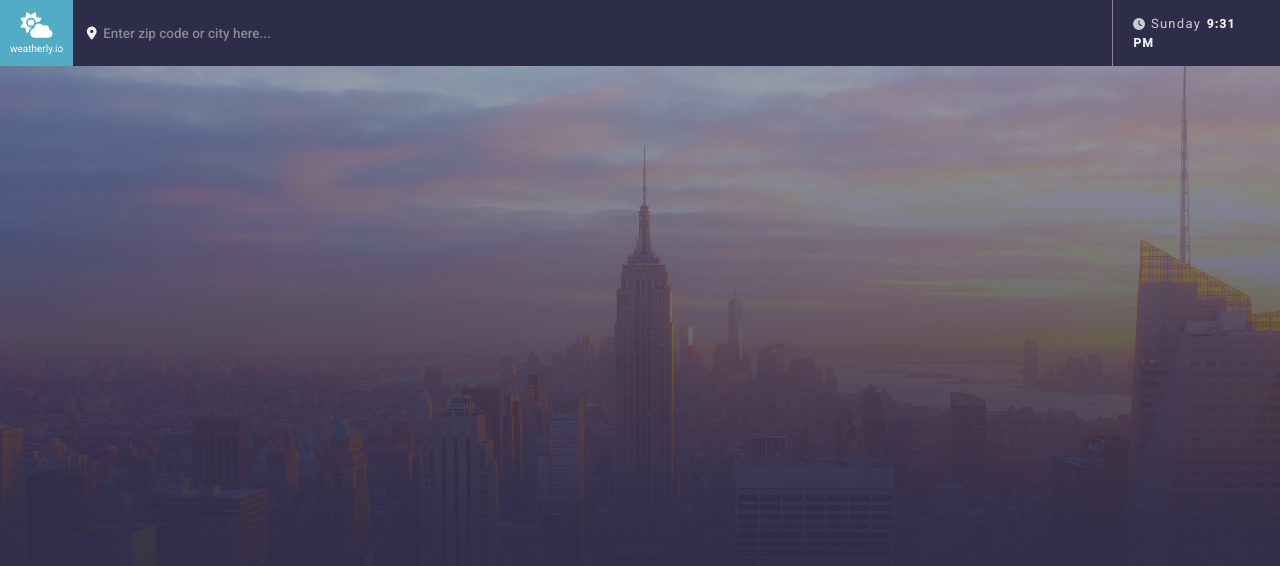
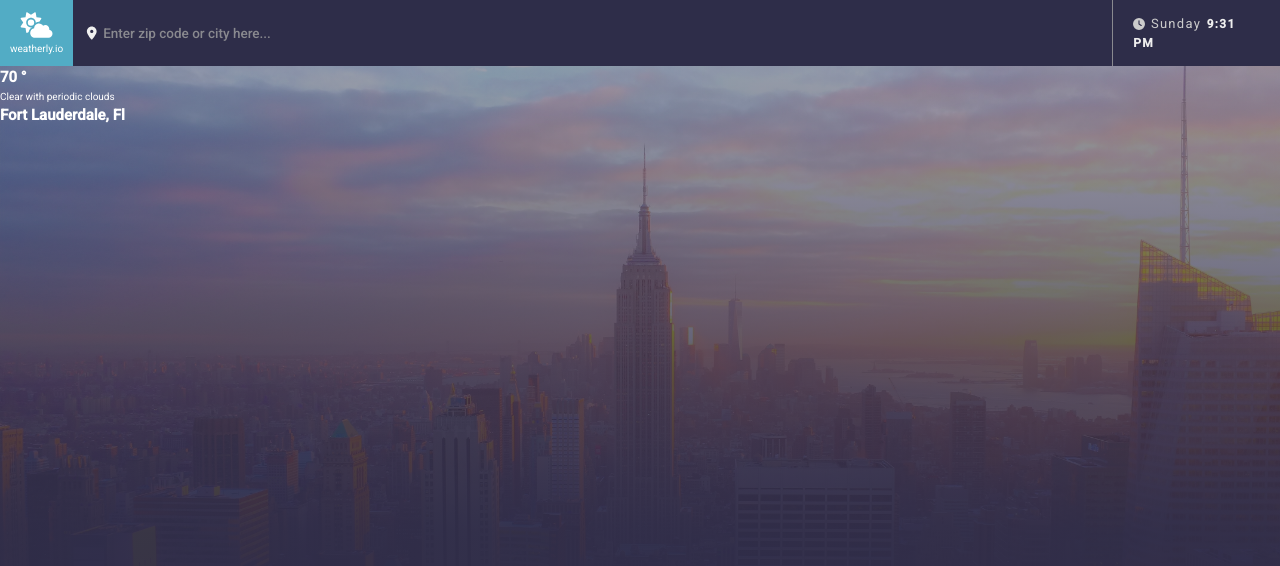
Before and after one commit to mdalasadi/react-weather-app, a React (Create React App) app: page / in a window 1280 px wide. Shown: the top 566 px of the page. Built offline with nearby package versions, Linux system fonts and the light colour scheme; the HTML template or start-up script is replaced by a standard one.

Commit message:
Add WeatherSummary cmp

```diff
--- a/src/App.js
+++ b/src/App.js
@@ -1,9 +1,11 @@
 import React from 'react';
 import Header from './components/layout/Header';
+import WeatherSummary from './components/layout/weatherSummary/WeatherSummary';
 
 function App() {
   return <>
     <Header />
+    <WeatherSummary />
   </>
 }
 
--- /dev/null
+++ b/src/components/layout/weatherSummary/WeatherSummary.js
@@ -0,0 +1,18 @@
+import React from 'react'
+
+function WeatherSummary() {
+    return (
+        <div>
+            <section>
+                {/* Icon here */}
+                <h1>70 &deg;</h1>
+            </section>
+            <section>
+                <p>Clear with periodic clouds</p>
+                <h1>{/* Icon here */} Fort Lauderdale, Fl</h1>
+            </section>
+        </div>
+    )
+}
+
+export default WeatherSummary;
```
